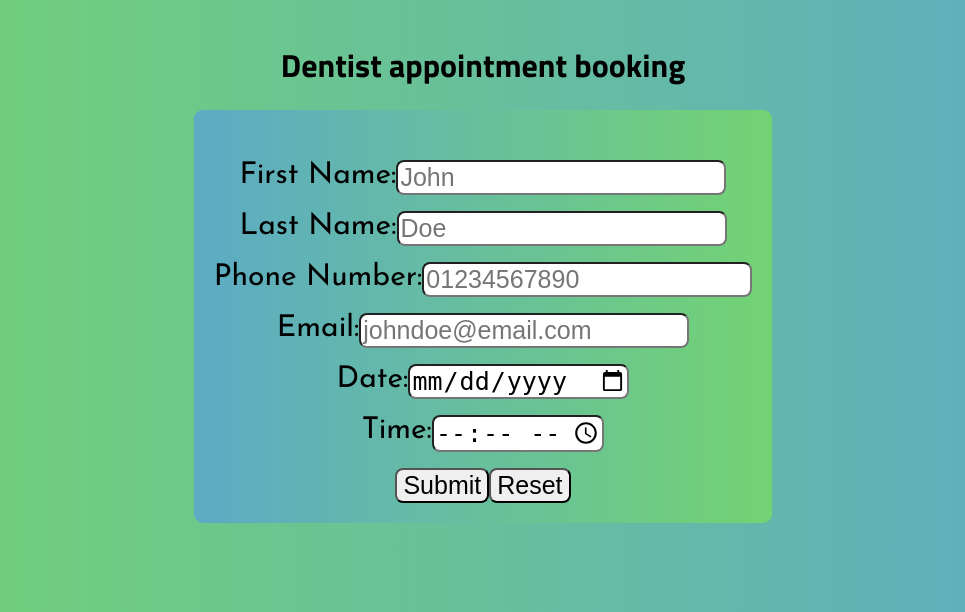
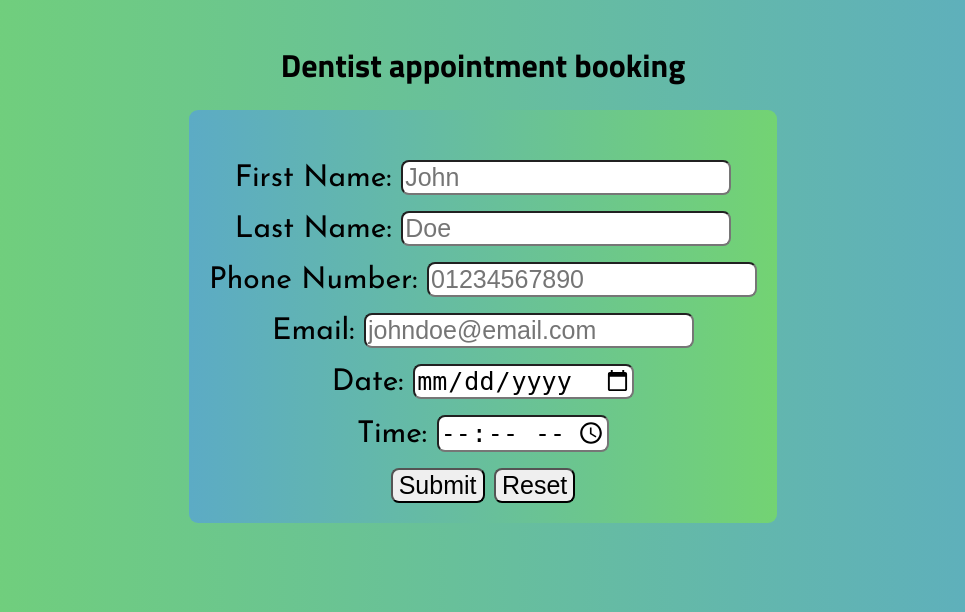
Before and after one commit to EyadMohamed919/Al-Haram-Specialized-Hospital, a PHP site: page /Dentistry.html in a window 1280 px wide. Shown: the part 1231-1843 px from the top of the page, without its empty margins (157-1122 px from the left). Run offline with PHP 8.4, Linux system fonts and the light colour scheme; some libraries are stand-ins or nearby versions; some web fonts are replaced.

Commit message:
services: fixed flex

```diff
--- a/CSS Sheets/StyleSecondaryServices.css
+++ b/CSS Sheets/StyleSecondaryServices.css
@@ -39,8 +39,6 @@ body{
 
 .divs{
     font-size: 30px;
-    display: flex;
-    justify-content: center;
 }
 
 #div1{
```
